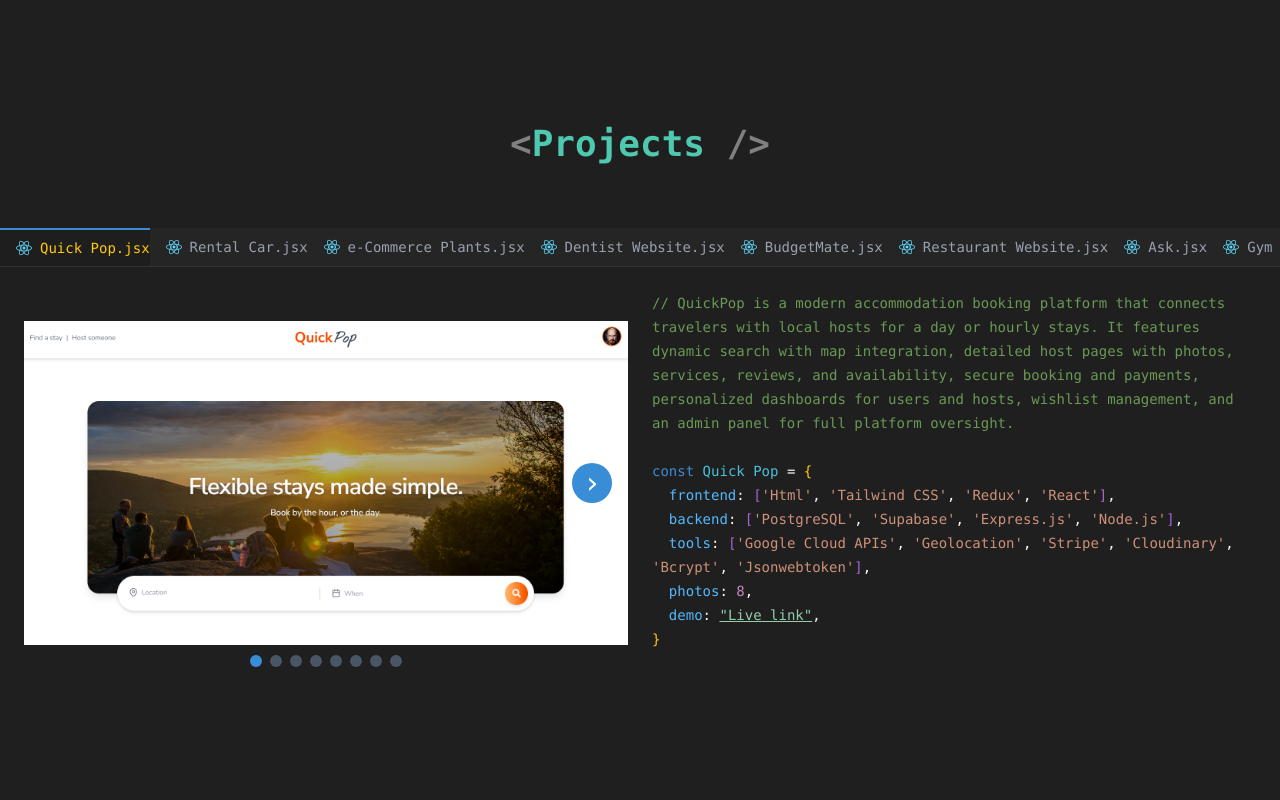
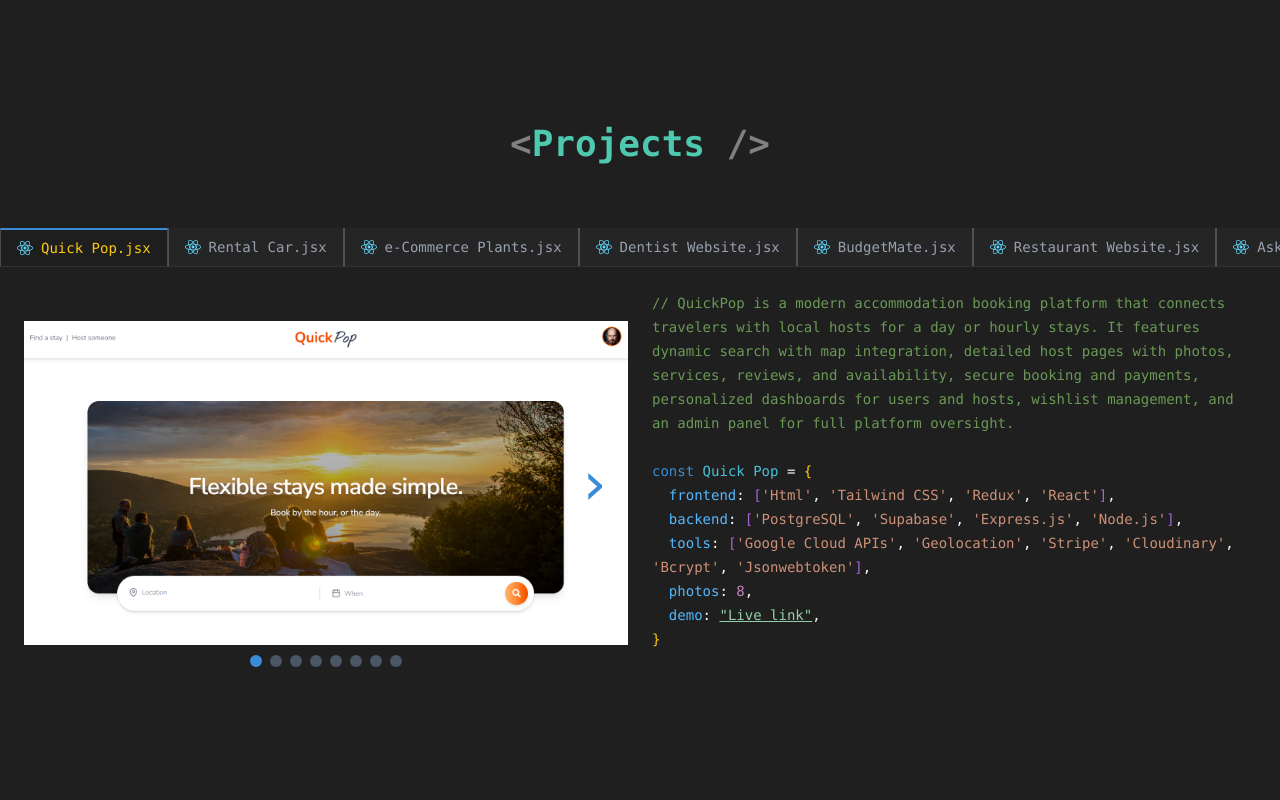
Before and after one commit to frestaris/portfolioV.2.0, a React (Vite) app: page / in a window 1280 px wide. Shown: the part 740-1540 px from the top of the page. Built offline with nearby package versions, Linux system fonts and the light colour scheme; no server answers.

Commit message:
added readme, centralized spins on developers, added borders on tabs and fixed chevrons

```diff
--- a/src/Hero.jsx
+++ b/src/Hero.jsx
@@ -1,12 +1,12 @@
 /* eslint-disable no-unused-vars */
 import { useState, useEffect } from "react";
 import { motion } from "framer-motion";
-import { developers } from "./data/developers";
+import { developers, developersSpins } from "./data/developers";
 
 const CARD_HEIGHT = 310;
 const EXTRA_SPACE = 180;
 const CONTAINER_HEIGHT = CARD_HEIGHT + EXTRA_SPACE;
-const SPINS = 1;
+const SPINS = developersSpins;
 
 const DeveloperCard = ({ dev }) => {
   const handleDownloadCV = () => {
--- a/src/Projects.jsx
+++ b/src/Projects.jsx
@@ -58,15 +58,17 @@ export default function Projects() {
                 opacity: 1,
               }}
               onDrag={handleDrag}
-              className={`px-4 py-2 text-sm whitespace-nowrap flex items-center gap-2 cursor-pointer ${
-                active.id === p.id
-                  ? "bg-[#1e1e1e] text-[#ffc811] border-t-2 border-[#398cd6]"
-                  : "text-gray-400 hover:text-gray-200"
-              }`}
+              className={`px-4 py-2 text-sm whitespace-nowrap flex items-center gap-2 cursor-pointer
+          border-l border-r border-white/20
+          ${
+            active.id === p.id
+              ? "bg-[#1e1e1e] text-[#ffc811] border-t-2 border-t-[#398cd6]"
+              : "text-gray-400 hover:text-gray-200"
+          }`}
               onClick={() => setActive(p)}
             >
               <img src={reactjs} alt="icon" className="w-4 h-4" />
-              {p.title}.jsx
+              <span className="pr-4">{p.title}.jsx</span>
             </Reorder.Item>
           ))}
         </Reorder.Group>
@@ -106,11 +108,9 @@ export default function Projects() {
               {activeIndex > 0 && (
                 <button
                   onClick={() => setActiveIndex(activeIndex - 1)}
-                  className="sm:block hidden absolute left-4 top-1/2 -translate-y-1/2
+                  className="absolute left-4 top-1/2 -translate-y-1/2
               items-center justify-center
-             w-10 h-10 rounded-full
-             bg-[#398cd6] hover:bg-[#2880cc]
-             text-white text-3xl leading-none hover:cursor-pointer"
+             text-[#398cd6] text-4xl sm:text-6xl leading-none hover:cursor-pointer"
                 >
                   ‹
                 </button>
@@ -120,11 +120,8 @@ export default function Projects() {
               {activeIndex < active.images.length - 1 && (
                 <button
                   onClick={() => setActiveIndex(activeIndex + 1)}
-                  className="sm:block hidden absolute right-4 top-1/2 -translate-y-1/2
-              items-center justify-center
-             w-10 h-10 rounded-full
-             bg-[#398cd6] hover:bg-[#2880cc]
-             text-white text-3xl leading-none hover:cursor-pointer"
+                  className="absolute right-4 top-1/2 -translate-y-1/2
+              items-center justify-center text-[#398cd6] text-4xl sm:text-6xl leading-none hover:cursor-pointer"
                 >
                   ›
                 </button>
--- a/src/data/developers.js
+++ b/src/data/developers.js
@@ -1,5 +1,7 @@
 import hero_pic from "../assets/profile-pic.jpg";
 import resumeFile from "../assets/Resume_ArisFresta_2025.pdf";
+
+export const developersSpins = 5; // Change here if you want more or less spins
 
 export const developers = [
   {
```
Also changed, not shown: 1 other file (tests, documents, lock files or other folders).
